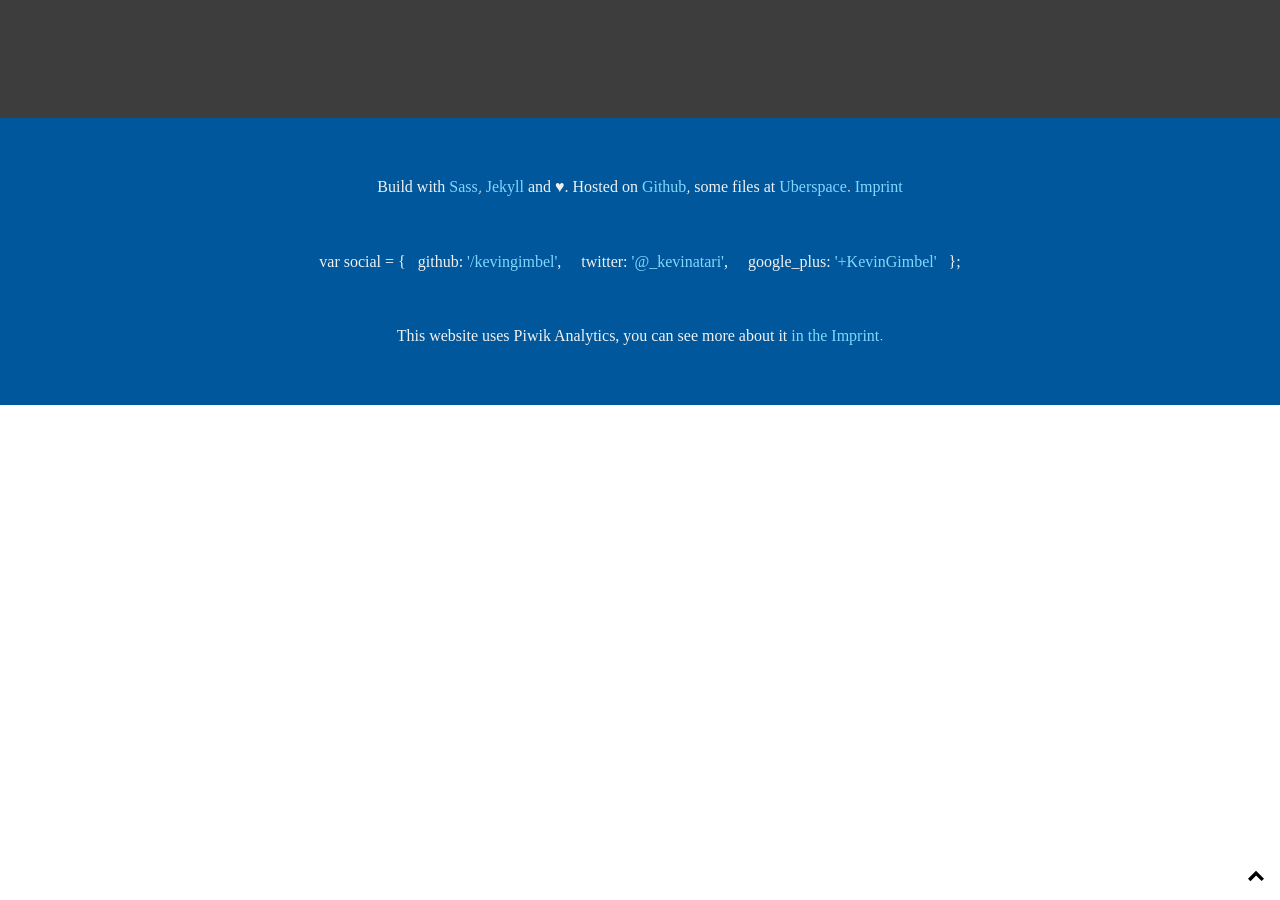
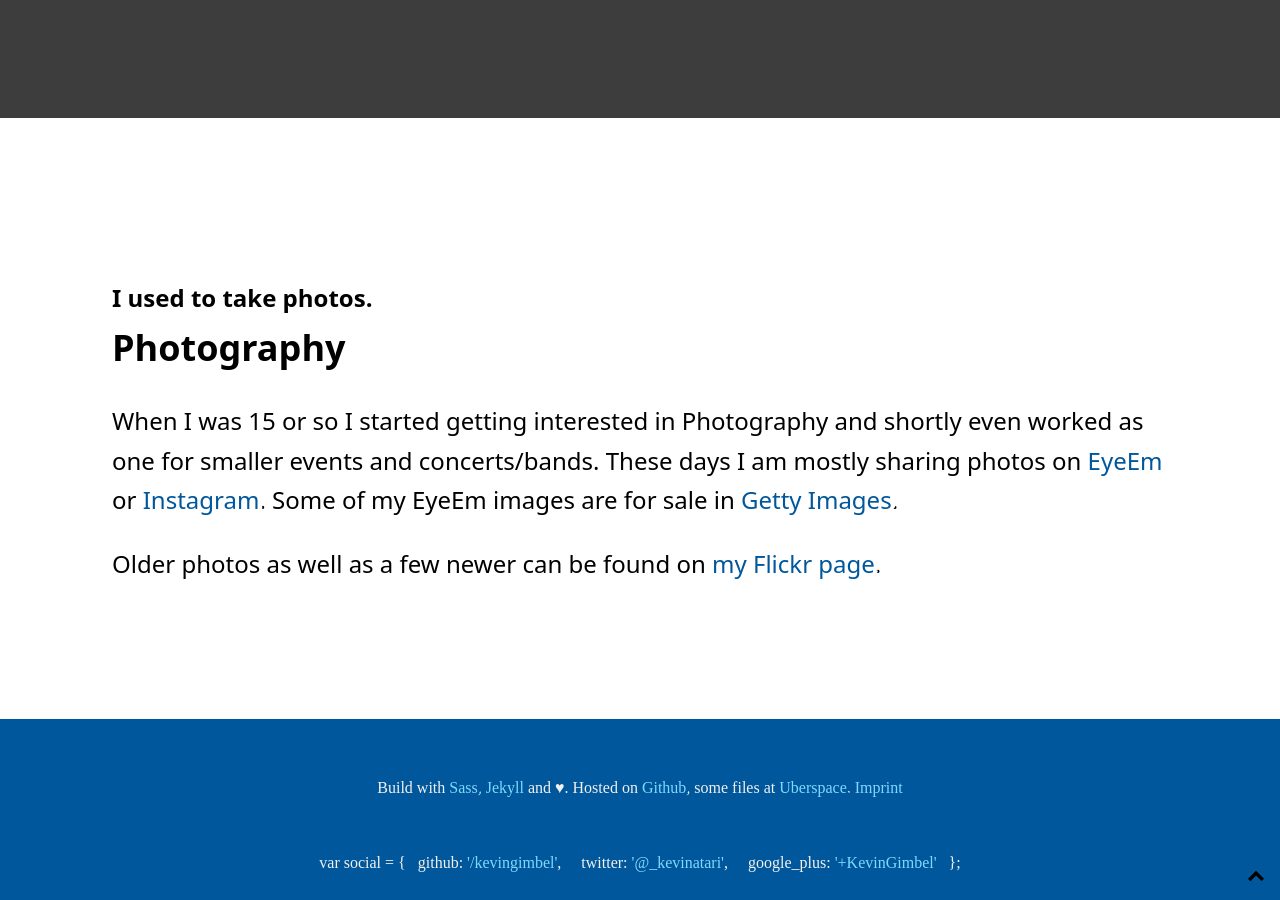
Before and after one commit to KevinGimbel/kevingimbel.github.io-old, a Jekyll site: the page built from index.html, in a window 1280 px wide and 900 px high, scrolled down 2175 px. Built offline with Jekyll 4.4.1, drawn with Linux system fonts in a browser that asks for light colours; some web fonts are replaced; comment, search, counter and statistics services are not loaded; before the commit the page ends 2580 px from its top, so only the background shows below that.

Commit message:
Add photography section.
Always loved photography and I guess I should really get back into it. Linked a
fiew sites and mentioned it - we'll see.

```diff
--- a/_layouts/front-page.html
+++ b/_layouts/front-page.html
@@ -55,4 +55,16 @@ layout: compress
 		</article>
 
 </section>
+
+<section class="stage photos" id="photography">
+	<article class="inner">
+		<h4>I used to take photos.</h4>
+		<h2>Photography</h2>
+		<p>When I was 15 or so I started getting interested in Photography and shortly even worked as one for smaller events and concerts/bands. These days I am mostly
+		sharing photos on <a href="https://eyeem.com/u/kevingimbel">EyeEm</a> or  <a href="https://instagram.com/_kevinatari">Instagram</a>. Some of my EyeEm images are for sale in <a href="http://www.gettyimages.de/search/photographer?excludenudity=true&mediatype=photography&page=1&photographer=kevin%20gimbel%20%2F%20eyeem&sort=best">Getty Images</a>.</p>
+		<p>Older photos as well as a few newer can be found on <a href="https://www.flickr.com/photos/dearwhoever/">my Flickr page</a>.</p>
+	</article>
+
+</section>
+
 {% include footer.html %}
```
